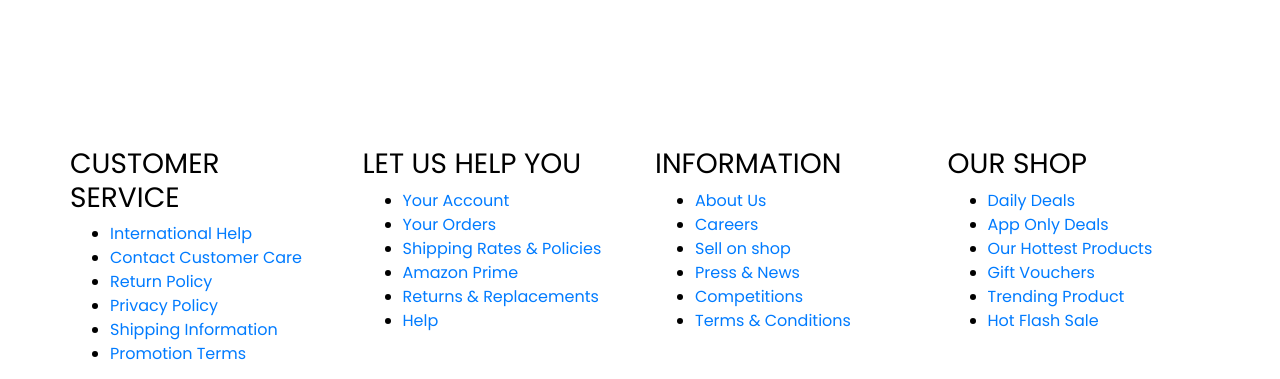
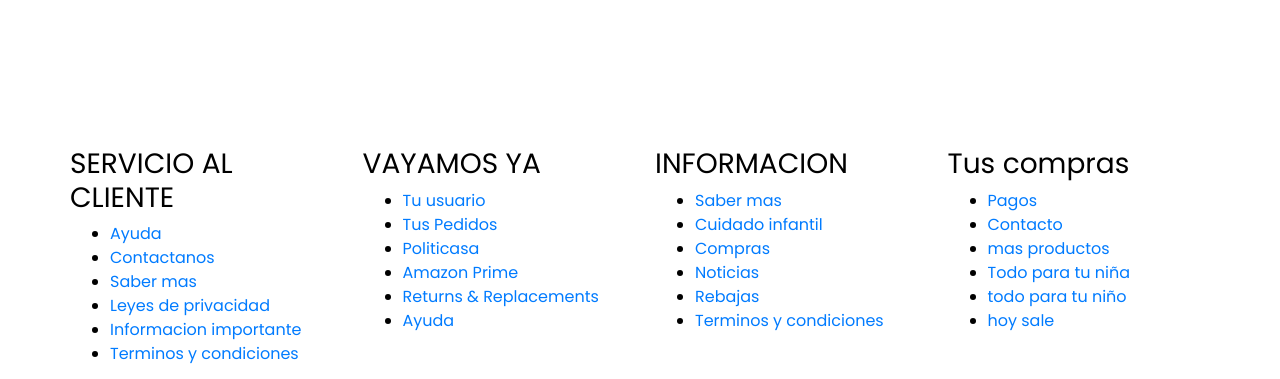
Before and after one commit to NoeAmaro/EcomAmaro, a plain HTML site: page rebajas.html in a window 1280 px wide. Shown: the part 1498-1877 px from the top of the page. Drawn offline with Linux system fonts and the light colour scheme.

Commit message:
Update rebajas.html
la parte de abajo la cambie a español

```diff
--- a/rebajas.html
+++ b/rebajas.html
@@ -272,64 +272,64 @@
   <!-- end sign section -->
 
   <!-- info section -->
-  <section class="info_section layout_padding">
+ <section class="info_section layout_padding">
     <div class="container links_container">
       <div class="row ">
         <div class="col-md-3">
           <h3>
-            CUSTOMER SERVICE
+            SERVICIO AL CLIENTE
           </h3>
           <ul>
             <li>
               <a href="">
-                International Help
+              Ayuda
               </a>
             </li>
             <li>
               <a href="">
-                Contact Customer Care
+                Contactanos
               </a>
             </li>
             <li>
               <a href="">
-                Return Policy
+               Saber mas
               </a>
             </li>
             <li>
               <a href="">
-                Privacy Policy
+                Leyes de privacidad
               </a>
             </li>
             <li>
               <a href="">
-                Shipping Information
+                Informacion importante
               </a>
             </li>
             <li>
               <a href="">
-                Promotion Terms
+               Terminos y condiciones
               </a>
             </li>
           </ul>
         </div>
         <div class="col-md-3">
           <h3>
-            LET US HELP YOU
+            VAYAMOS YA
           </h3>
           <ul>
             <li>
               <a href="">
-                Your Account
+                Tu usuario
               </a>
             </li>
             <li>
               <a href="">
-                Your Orders
+                Tus Pedidos
               </a>
             </li>
             <li>
               <a href="">
-                Shipping Rates & Policies
+                Politicasa
               </a>
             </li>
             <li>
@@ -344,81 +344,81 @@
             </li>
             <li>
               <a href="">
-                Help
+                Ayuda
               </a>
             </li>
           </ul>
         </div>
         <div class="col-md-3">
           <h3>
-            INFORMATION
+            INFORMACION
           </h3>
           <ul>
             <li>
               <a href="">
-                About Us
+                Saber mas
+              </a>
+            </li>
+            <li>
+              <a href="cuidadoinfantil.html">
+                Cuidado infantil
+              </a>
+            </li>
+            <li>
+              <a href="product.html">
+                Compras
               </a>
             </li>
             <li>
               <a href="">
-                Careers
+                Noticias
+              </a>
+            </li>
+            <li>
+              <a href="rebajas.html">
+                Rebajas
               </a>
             </li>
             <li>
               <a href="">
-                Sell on shop
-              </a>
-            </li>
-            <li>
-              <a href="">
-                Press & News
-              </a>
-            </li>
-            <li>
-              <a href="">
-                Competitions
-              </a>
-            </li>
-            <li>
-              <a href="">
-                Terms & Conditions
+                Terminos y condiciones
               </a>
             </li>
           </ul>
         </div>
         <div class="col-md-3">
           <h3>
-            OUR SHOP
+            Tus compras
           </h3>
           <ul>
             <li>
-              <a href="">
-                Daily Deals
+              <a href="pago.html">
+                Pagos
+              </a>
+            </li>
+            <li>
+              <a href="contact.html">
+                Contacto
               </a>
             </li>
             <li>
               <a href="">
-                App Only Deals
+                mas productos
               </a>
             </li>
             <li>
-              <a href="">
-                Our Hottest Products
+              <a href="niñas.html">
+                Todo para tu niña
               </a>
             </li>
             <li>
-              <a href="">
-                Gift Vouchers
+              <a href="niños.html">
+                todo para tu niño
               </a>
             </li>
             <li>
-              <a href="">
-                Trending Product
-              </a>
-            </li>
-            <li>
-              <a href="">
-                Hot Flash Sale
+              <a href="rebajas.html">
+               hoy sale
               </a>
             </li>
           </ul>
@@ -472,26 +472,26 @@
   <!-- end info section -->
 
   <!-- footer section -->
-  document.addEventListener("DOMContentLoaded", function () {
-    const botonesCarrito = document.querySelectorAll(".agregar-al-carrito");
+  <section class="container-fluid footer_section">
+    <p>
+      Copyright &copy; 2019 All Rights Reserved By
+      <a href="https://html.design/">Diseños Amaro</a>
+    </p>
+  </section>
+  <!-- footer section -->
 
-    botonesCarrito.forEach(boton => {
-        boton.addEventListener("click", function () {
-            // Obtener el contenedor del producto y sus datos
-            const producto = boton.closest(".product_box");
-            const nombre = producto.querySelector(".nombre").innerText;
-            const precio = producto.querySelector(".precio").innerText;
-            const id = boton.getAttribute("data-id");
+  <script type="text/javascript" src="js/jquery-3.4.1.min.js"></script>
+  <script type="text/javascript" src="js/bootstrap.js"></script>
 
-            // Crear un objeto con la información del producto
-            const productoCarrito = {
-                id: id,
-                nombre: nombre,
-                precio: precio
-            };
+  <script>
+    function openNav() {
+      document.getElementById("myNav").style.width = "100%";
+    }
 
-
-
+    function closeNav() {
+      document.getElementById("myNav").style.width = "0%";
+    }
+  </script>
 </body>
 
 </html>
```
